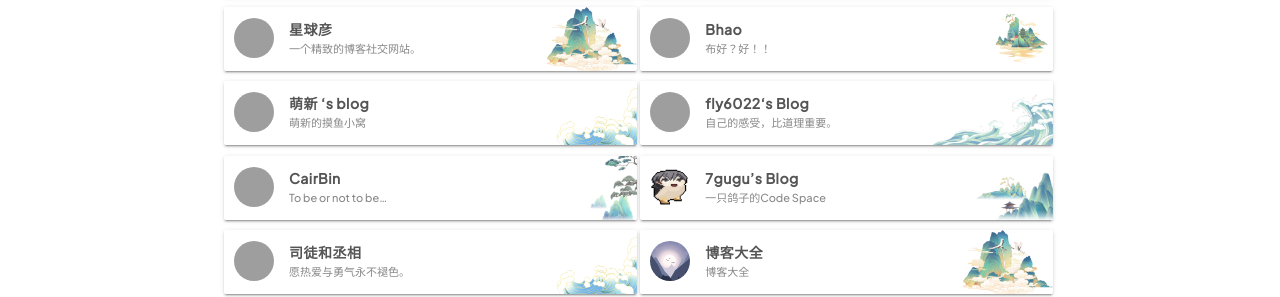
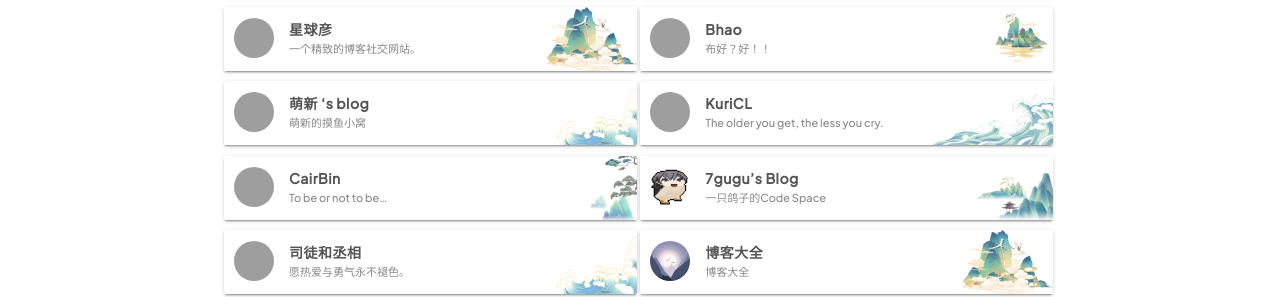
Before and after one commit to link9596/qwq, a Jekyll site: the page built from pages/link.md, in a window 1280 px wide. Shown: the part 1281-1578 px from the top of the page. Built offline with Jekyll 4.4.1, drawn with Linux system fonts in a browser that asks for light colours; comment, search, counter and statistics services are not loaded; grey boxes are pictures that could not be loaded.

Commit message:
更新 friends.yml

```diff
--- a/_data/friends.yml
+++ b/_data/friends.yml
@@ -106,10 +106,10 @@
 #  image: https://cdn.jsdelivr.net/gh/Mashirl/Blog/source/images/avatar.jpg
 #  describe: 予 世界温柔以待 惟愿 时光静好
 
-- name: fly6022‘s Blog
-  image: https://cdn.luogu.com.cn/upload/usericon/473298.png
-  url: https://fly6022.fun/
-  describe: 自己的感受，比道理重要。
+- name: KuriCL
+  image: https://kuri.ink/images/avatar.jpg
+  url: https://kuri.ink/
+  describe: The older you get, the less you cry.
   skin: /theme/skin/skin3.png
 
 - name: CairBin
```
